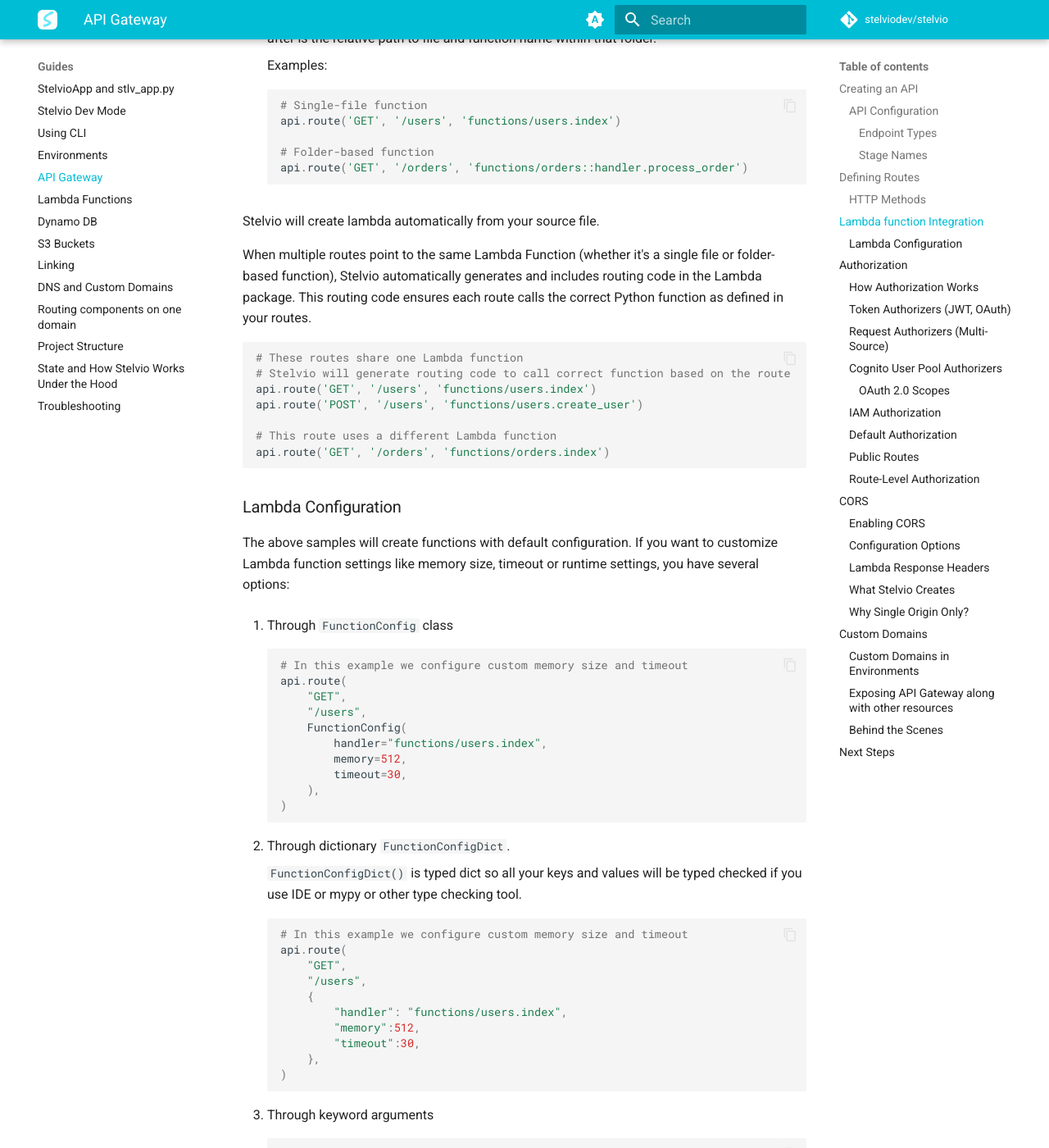
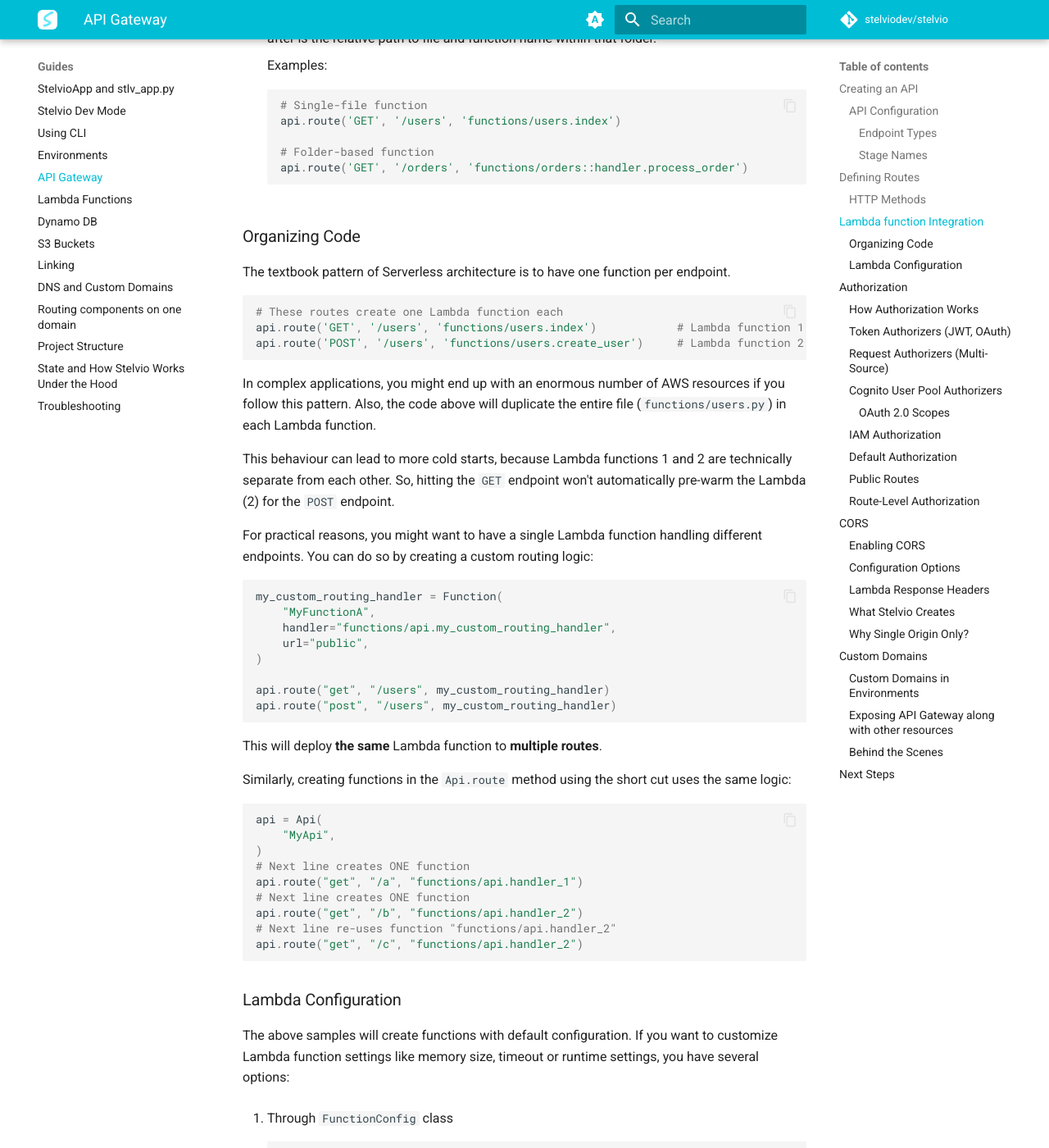
Before and after one commit to stelviodev/stelvio, an MkDocs documentation site: the page built from docs/guides/api-gateway.md, in a window 1280 px wide and 1400 px high, scrolled down 3434 px. Shown: the whole window at 82% size. Built offline with MkDocs 1.6.1 and Material for MkDocs 9.7.7, drawn with Linux system fonts in a browser that asks for light colours; comment, search, counter and statistics services are not loaded.

Commit message:
improve docs to reflect removal of stlv_routing logic

````diff
--- a/docs/guides/api-gateway.md
+++ b/docs/guides/api-gateway.md
@@ -169,22 +169,51 @@
     api.route('GET', '/orders', 'functions/orders::handler.process_order')
     ```
 
-Stelvio will create lambda automatically from your source file.
+### Organizing Code
 
-When multiple routes point to the same Lambda Function (whether it's a single file or
-folder-based function), Stelvio automatically generates and includes routing code in the
-Lambda package. This routing code ensures each route calls the correct Python function
-as defined in your routes.
+The textbook pattern of Serverless architecture is to have one function per endpoint.
 
 ```python
-# These routes share one Lambda function
-# Stelvio will generate routing code to call correct function based on the route
-api.route('GET', '/users', 'functions/users.index')
-api.route('POST', '/users', 'functions/users.create_user')
+# These routes create one Lambda function each
+api.route('GET', '/users', 'functions/users.index')            # Lambda function 1
+api.route('POST', '/users', 'functions/users.create_user')     # Lambda function 2
+```
 
-# This route uses a different Lambda function
-api.route('GET', '/orders', 'functions/orders.index')
+In complex applications, you might end up with an enormous number of AWS resources if you follow this pattern.
+Also, the code above will duplicate the entire file (`functions/users.py`) in each Lambda function.
+
+This behaviour can lead to more cold starts, because Lambda functions 1 and 2 are technically separate from each other.
+So, hitting the `GET` endpoint won't automatically pre-warm the Lambda (2) for the `POST` endpoint.
+
+For practical reasons, you might want to have a single Lambda function handling different endpoints. You can do so by creating a custom routing logic:
+
+```python
+my_custom_routing_handler = Function(
+    "MyFunctionA",
+    handler="functions/api.my_custom_routing_handler",
+    url="public",
+)
+
+api.route("get", "/users", my_custom_routing_handler)
+api.route("post", "/users", my_custom_routing_handler)
 ```
+
+This will deploy **the same** Lambda function to **multiple routes**.
+
+Similarly, creating functions in the `Api.route` method using the short cut uses the same logic:
+
+```python
+api = Api(
+    "MyApi",
+)
+# Next line creates ONE function
+api.route("get", "/a", "functions/api.handler_1")
+# Next line creates ONE function
+api.route("get", "/b", "functions/api.handler_2")
+# Next line re-uses function "functions/api.handler_2"
+api.route("get", "/c", "functions/api.handler_2")
+```
+
 
 ### Lambda Configuration
 
````
